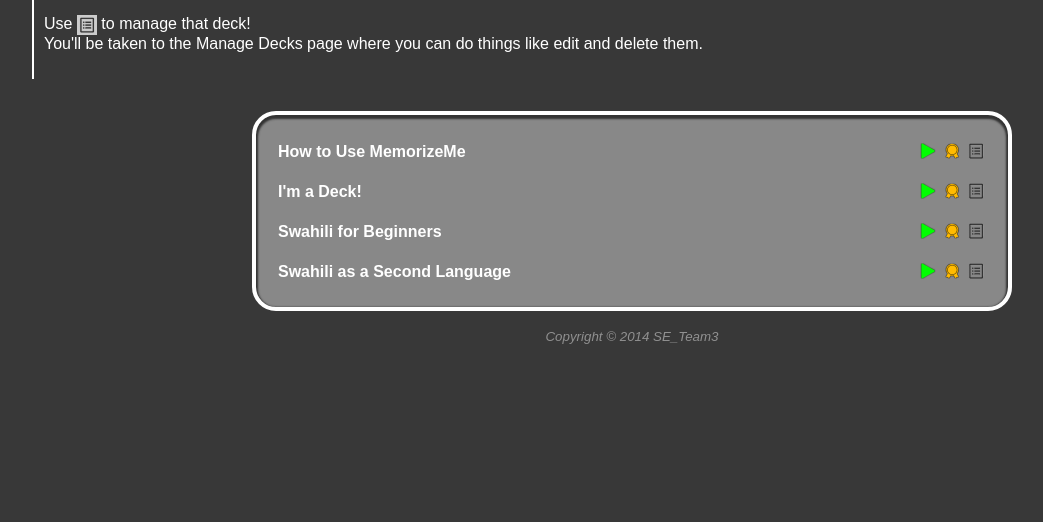
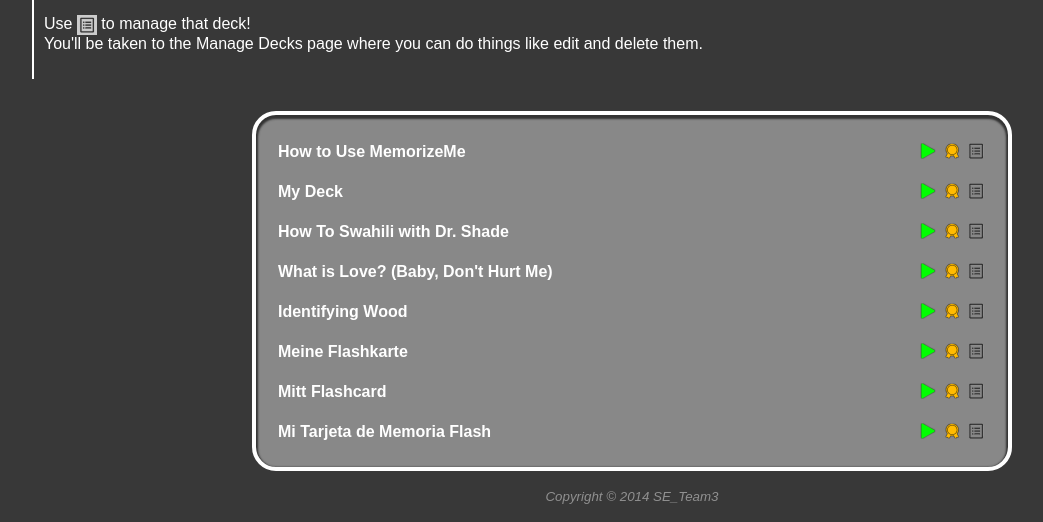
Before and after one commit to latreides/SE_Team3, a Django app: a page that uses flashcards/templates/view_deck_page.html in a window 1280 px wide. Shown: the part 353-875 px from the top of the page, without its empty margins (8-1051 px from the left). Before the commit the page ends 697 px from the top, so only its background shows below. Run offline with Django 3.2, Linux system fonts and the light colour scheme; the visitor is signed in with stand-in values (Sample User, id 1).

Commit message:
My Decks & Manage Decks now read dicts of deck info
My Decks and Manage Decks now use a dictionary filled with deck data,
which is then read to populate the deck pane and button links. Code in
views.py has the example dictionaries. Tiny CSS update for handling long
Deck names.

```diff
--- a/flashcards/static/css/mydecks.css
+++ b/flashcards/static/css/mydecks.css
@@ -19,6 +19,7 @@ div#deckpane {
 div.deckItem {
 	border-radius: 8px;
 	height: 28px;
+	overflow: auto;
 	padding-top: 12px;
 }
 
@@ -54,7 +55,6 @@ span.deckActions {
 
 span.deckName {
 	font-weight: bold;
-	min-width: 60%;
 	padding: 6px;
 }
 
--- a/flashcards/templates/view_deck_page.html
+++ b/flashcards/templates/view_deck_page.html
@@ -29,67 +29,23 @@
 		</div>
 
 		<div id="deckpane">
-
+		{% for deck in user_decks %}
+		<!-- decks currently fetched in a dictionary -->
 			<div class="deckItem">
-				<span class="deckName">How to Use MemorizeMe</span>
+				<span class="deckName">{{ deck.name }}</span>
 				<span class="deckActions">
-					<a href="#">
+					<a href="{{ deck.manref }}">
 						<img class="icon" src="{% static 'img/details_64.png' %}" alt="Manage" title="Manage Deck"/>
 					</a>
-					<a href="#">
+					<a href="{{ deck.scoreref }}">
 						<img class="icon" src="{% static 'img/badge_64.png' %}" alt="Score" title="See Scores"/>
 					</a>
-					<a href="#">
+					<a href="{{ deck.playref }}">
 						<img class="icon" src="{% static 'img/play_64.png' %}" alt="Play" title="Play Deck"/>
 					</a>
 				<span>
 			</div>
-
-			<div class="deckItem">
-				<span class="deckName">I'm a Deck!</span>
-				<span class="deckActions">
-					<a href="#">
-						<img class="icon" src="{% static 'img/details_64.png' %}" alt="Manage" title="Manage Deck"/>
-					</a>
-					<a href="#">
-						<img class="icon" src="{% static 'img/badge_64.png' %}" alt="Score" title="See Scores"/>
-					</a>
-					<a href="#">
-						<img class="icon" src="{% static 'img/play_64.png' %}" alt="Play" title="Play Deck"/>
-					</a>
-				<span>
-			</div>
-
-			<div class="deckItem">
-				<span class="deckName">Swahili for Beginners</span>
-				<span class="deckActions">
-					<a href="#">
-						<img class="icon" src="{% static 'img/details_64.png' %}" alt="Manage" title="Manage Deck"/>
-					</a>
-					<a href="#">
-						<img class="icon" src="{% static 'img/badge_64.png' %}" alt="Score" title="See Scores"/>
-					</a>
-					<a href="#">
-						<img class="icon" src="{% static 'img/play_64.png' %}" alt="Play" title="Play Deck"/>
-					</a>
-				<span>
-			</div>
-
-			<div class="deckItem">
-				<span class="deckName">Swahili as a Second Language</span>
-				<span class="deckActions">
-					<a href="#">
-						<img class="icon" src="{% static 'img/details_64.png' %}" alt="Manage" title="Manage Deck"/>
-					</a>
-					<a href="#">
-						<img class="icon" src="{% static 'img/badge_64.png' %}" alt="Score" title="See Scores"/>
-					</a>
-					<a href="#">
-						<img class="icon" src="{% static 'img/play_64.png' %}" alt="Play" title="Play Deck"/>
-					</a>
-				<span>
-			</div>
-
+		{% endfor %}
 		</div>
 	</div>
 {% endblock %}
--- a/flashcards/views.py
+++ b/flashcards/views.py
@@ -26,11 +26,41 @@ class LandingPage(LoginRedirect):
 class ManageDecksPage(LoginRedirect):
     template_name = 'manage_decks_page.html'
 
+    def get_context_data(self, **kwargs):
+        context = super(ManageDecksPage, self).get_context_data(**kwargs)
+        context['user_decks'] = [\
+			{"name":"How to Use MemorizeMe"}, \
+			{"name":"My Deck"}, \
+			{"name":"How To Swahili with Dr. Shade"}, \
+			{"name":"What is Love? (Baby, Don't Hurt Me)"}, \
+			{"name":"Identifying Wood"}, \
+			{"name":"Meine Flashkarte"}, \
+			{"name":"Mitt Flashcard"}, \
+			{"name":"Mi Tarjeta de Memoria Flash"} \
+			]
+
+        return context
+
 class ScoresPage(LoginRedirect):
     template_name = 'scores_page.html'
 
 class ViewDeckPage(LoginRedirect):
     template_name = 'view_deck_page.html'
+
+    def get_context_data(self, **kwargs):
+        context = super(ViewDeckPage, self).get_context_data(**kwargs)
+        context['user_decks'] = [\
+			{"name":"How to Use MemorizeMe", "playref":"#", "scoreref":"scores", "manref":"manage"}, \
+			{"name":"My Deck", "playref":"#", "scoreref":"scores", "manref":"manage"}, \
+			{"name":"How To Swahili with Dr. Shade", "playref":"#", "scoreref":"scores", "manref":"manage"}, \
+			{"name":"What is Love? (Baby, Don't Hurt Me)", "playref":"#", "scoreref":"scores", "manref":"manage"}, \
+			{"name":"Identifying Wood", "playref":"#", "scoreref":"scores", "manref":"manage"}, \
+			{"name":"Meine Flashkarte", "playref":"#", "scoreref":"scores", "manref":"manage"}, \
+			{"name":"Mitt Flashcard", "playref":"#", "scoreref":"scores", "manref":"manage"}, \
+			{"name":"Mi Tarjeta de Memoria Flash", "playref":"#", "scoreref":"scores", "manref":"manage"} \
+			]
+
+        return context
 
 class AccountPage(LoginRedirect):
     template_name = 'account_page.html'
```
Also changed, not shown: flashcards/templates/manage_decks_page.html (+4 -48 lines).
